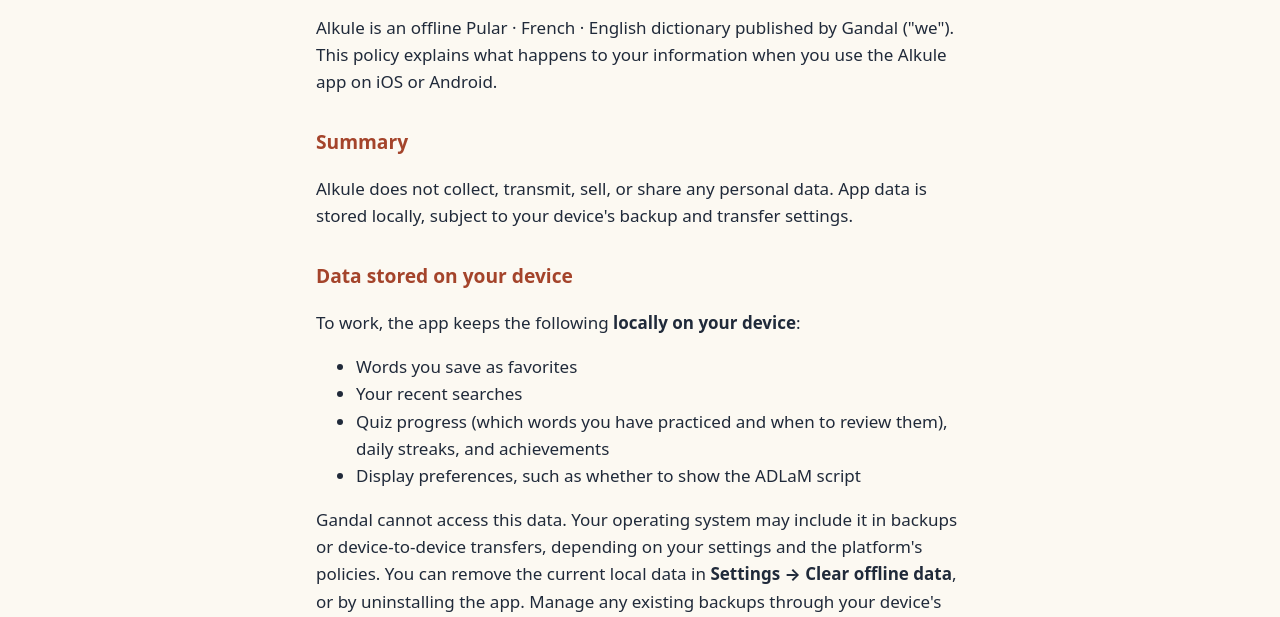
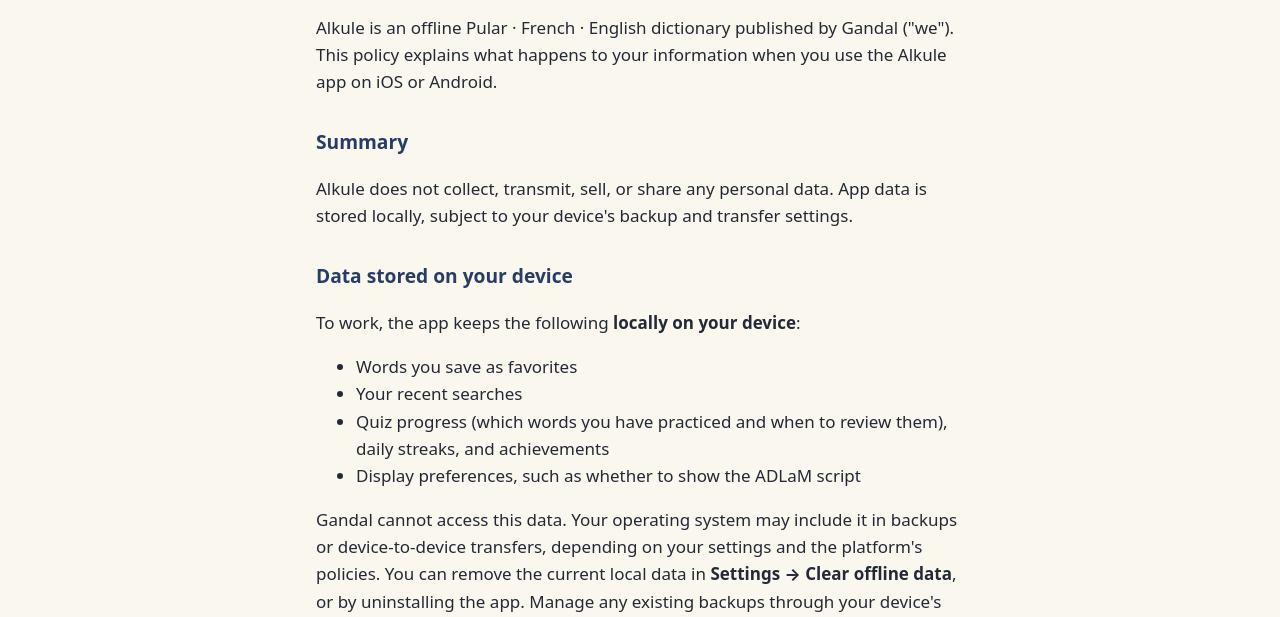
Before and after one commit to gandal-corp/alkule-site, a plain HTML site: page privacy/index.html in a window 1280 px wide. Shown: the part 183-800 px from the top of the page. Drawn offline with Linux system fonts and the light colour scheme.

Commit message:
Align Alkule support site with indigo and ivory branding

```diff
--- a/style.css
+++ b/style.css
@@ -1,19 +1,17 @@
 :root {
-  --bg: #fcf9f2;
-  --text: #202a3a;
-  --muted: #5a606d;
-  --primary: #2047b6;
-  --accent: #a4442b;
-  --border: #dfddd6;
+  --bg: #faf7ef;
+  --text: #242936;
+  --muted: #606672;
+  --primary: #283d66;
+  --border: #d9dbdf;
 }
 @media (prefers-color-scheme: dark) {
   :root {
-    --bg: #0f172a;
-    --text: #e2e8f0;
-    --muted: #94a3b8;
-    --primary: #60a5fa;
-    --accent: #f0b299;
-    --border: #334155;
+    --bg: #141923;
+    --text: #f3f0e8;
+    --muted: #b8bec9;
+    --primary: #b9c9ed;
+    --border: #394354;
   }
 }
 * { box-sizing: border-box; }
@@ -25,7 +23,7 @@ body {
 }
 main { max-width: 680px; margin: 0 auto; padding: 32px 16px 64px; }
 h1 { font-size: 2rem; margin: 0 0 4px; }
-h2 { color: var(--accent); font-size: 1.2rem; margin: 32px 0 8px; }
+h2 { color: var(--primary); font-size: 1.2rem; margin: 32px 0 8px; }
 p, li { color: var(--text); }
 .muted { color: var(--muted); }
 a { color: var(--primary); }
```
